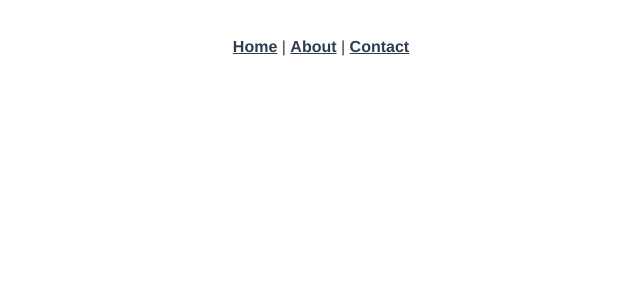
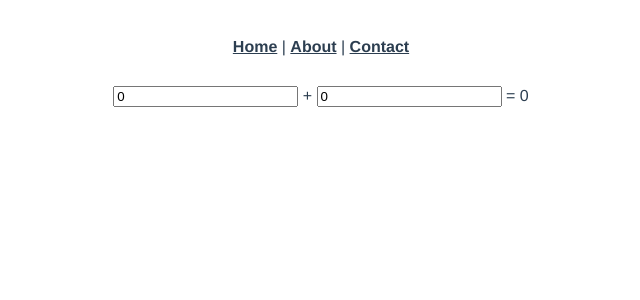
Before and after one commit to manyyeon/study_vue, a Vue app: page /compositionApi in a window 1280 px wide. Shown: the top 300 px of the page, without its empty margins (319-959 px from the left). Built offline with nearby package versions, Linux system fonts and the light colour scheme; what vue-sweetalert2 would draw is missing.

Commit message:
composition api_2 - compositionAPI1

```diff
--- a/src/router/index.js
+++ b/src/router/index.js
@@ -79,6 +79,12 @@ const routes = [
     component: () =>
       import(/* webpackChunkName: "about" */ "../views/CalculatorExample.vue"),
   },
+  {
+    path: "/compositionApi",
+    name: "CompositionAPI",
+    component: () =>
+      import(/* webpackChunkName: "about" */ "../views/CompositionAPI.vue"),
+  },
 ];
 
 const router = createRouter({
--- /dev/null
+++ b/src/views/CompositionAPI.vue
@@ -0,0 +1,34 @@
+<template>
+  <div>
+    <input type="text" v-model.number="state.num1" @keyup="plusNumbers" />
+    <span> + </span>
+    <input type="text" v-model.number="state.num2" @keyup="plusNumbers" />
+    <span> = </span>
+    <span>{{ state.result }}</span>
+  </div>
+</template>
+
+<script>
+import { reactive } from "vue";
+export default {
+  setup() {
+    let state = reactive({
+      // reactive를 이용해서 num1, num2, result를 실시간 변경사항에 대한 반응형 적용
+      num1: 0,
+      num2: 0,
+      result: 0,
+    });
+
+    function plusNumbers() {
+      state.result = state.num1 + state.num2;
+    }
+
+    return {
+      state,
+      plusNumbers,
+    };
+  },
+};
+</script>
+
+<style scoped></style>
```
